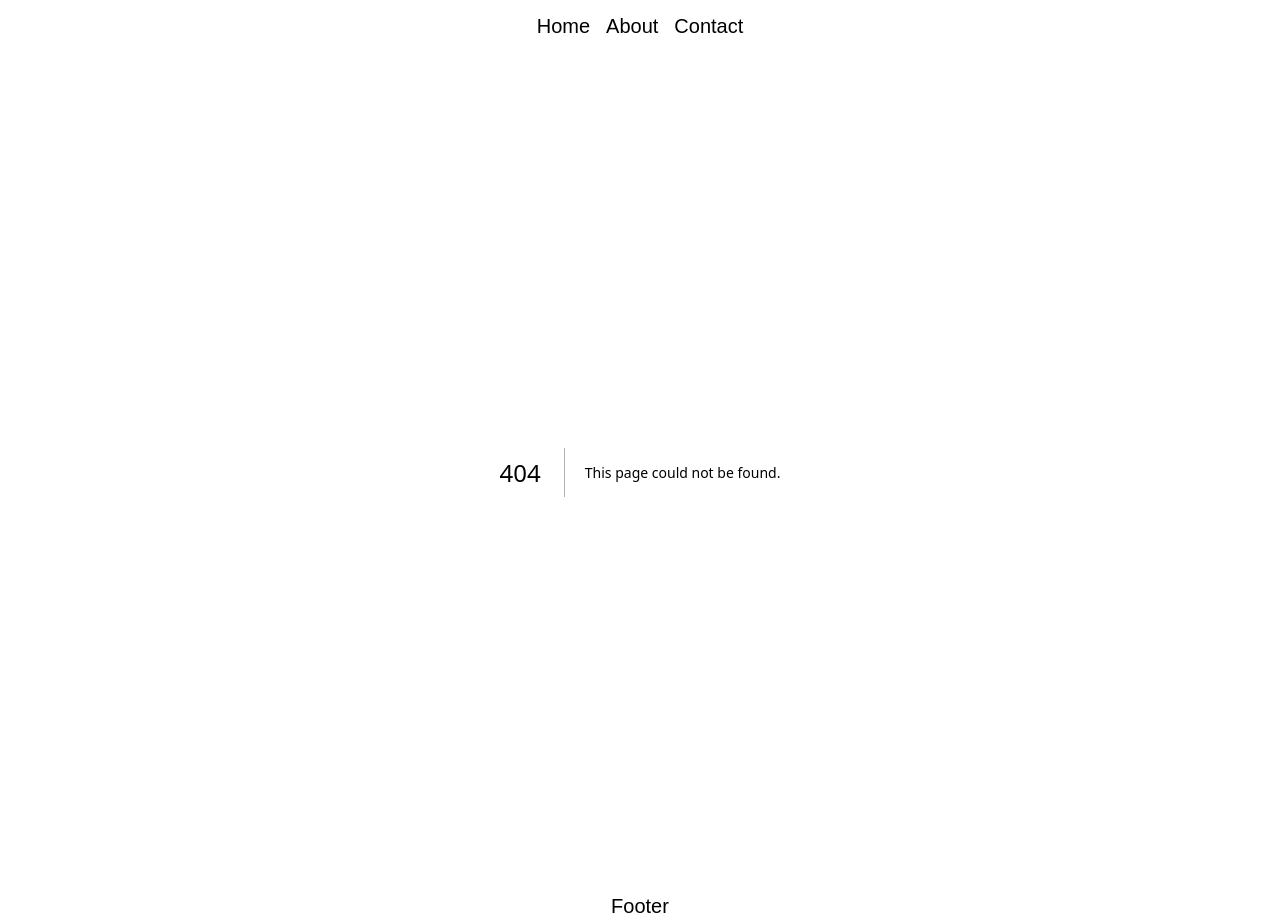
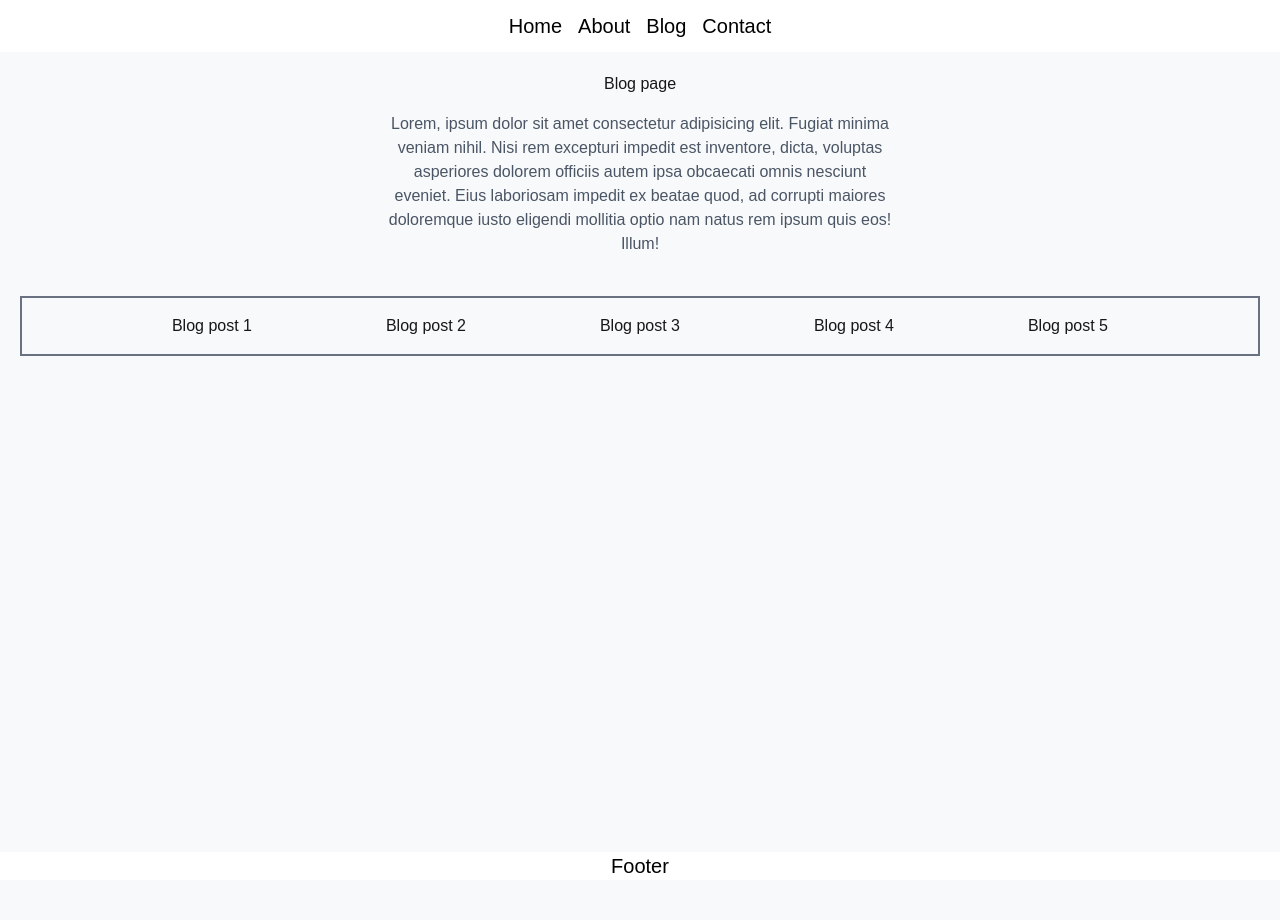
Before and after one commit to hasham0/next_js_tut, a Next.js app: page /blog in a window 1280 px wide. Before the commit this address had no page. After the commit the page ends 880 px from the top, so only its background shows below. Built offline with nearby package versions, Linux system fonts and the light colour scheme.

Commit message:
simple dynaimc route  done

```diff
--- /dev/null
+++ b/src/app/(nested-pages)/blog/[id]/page.tsx
@@ -0,0 +1,21 @@
+import React from 'react';
+
+type Props = {
+  params: Promise<{ id: string }>;
+};
+
+export default async function DynamicBlogPage({ params }: Props) {
+  const { id: blogId } = await params;
+  return (
+    <div>
+      <p>Blog Number: {blogId}</p>
+      <p className="text-gray-600 dark:text-gray-400 my-4 max-w-lg mx-auto">
+        Lorem, ipsum dolor sit amet consectetur adipisicing elit. Fugiat minima
+        veniam nihil. Nisi rem excepturi impedit est inventore, dicta, voluptas
+        asperiores dolorem officiis autem ipsa obcaecati omnis nesciunt eveniet.
+        Eius laboriosam impedit ex beatae quod, ad corrupti maiores doloremque
+        iusto eligendi mollitia optio nam natus rem ipsum quis eos! Illum!
+      </p>
+    </div>
+  );
+}
--- /dev/null
+++ b/src/app/(nested-pages)/blog/page.tsx
@@ -0,0 +1,26 @@
+import React from 'react';
+import Link from 'next/link';
+
+type Props = {};
+
+export default function BlogPage({}: Props) {
+  return (
+    <div>
+      <p>Blog page</p>
+      <p className="text-gray-600 dark:text-gray-400 my-4 max-w-lg mx-auto">
+        Lorem, ipsum dolor sit amet consectetur adipisicing elit. Fugiat minima
+        veniam nihil. Nisi rem excepturi impedit est inventore, dicta, voluptas
+        asperiores dolorem officiis autem ipsa obcaecati omnis nesciunt eveniet.
+        Eius laboriosam impedit ex beatae quod, ad corrupti maiores doloremque
+        iusto eligendi mollitia optio nam natus rem ipsum quis eos! Illum!
+      </p>
+      <div className="border-2 border-gray-500 p-4 flex justify-evenly my-10">
+        {Array.from({ length: 5 }).map((_, i) => (
+          <Link key={i} href={`/blog/${i + 1}`}>
+            Blog post {i + 1}
+          </Link>
+        ))}
+      </div>
+    </div>
+  );
+}
--- a/src/components/header.tsx
+++ b/src/components/header.tsx
@@ -14,6 +14,9 @@ const Header = ({}: Props) => {
             <Link href="/about">About</Link>
           </li>
           <li>
+            <Link href="/blog">Blog</Link>
+          </li>
+          <li>
             <Link href="/contact">Contact</Link>
           </li>
         </ul>
```
